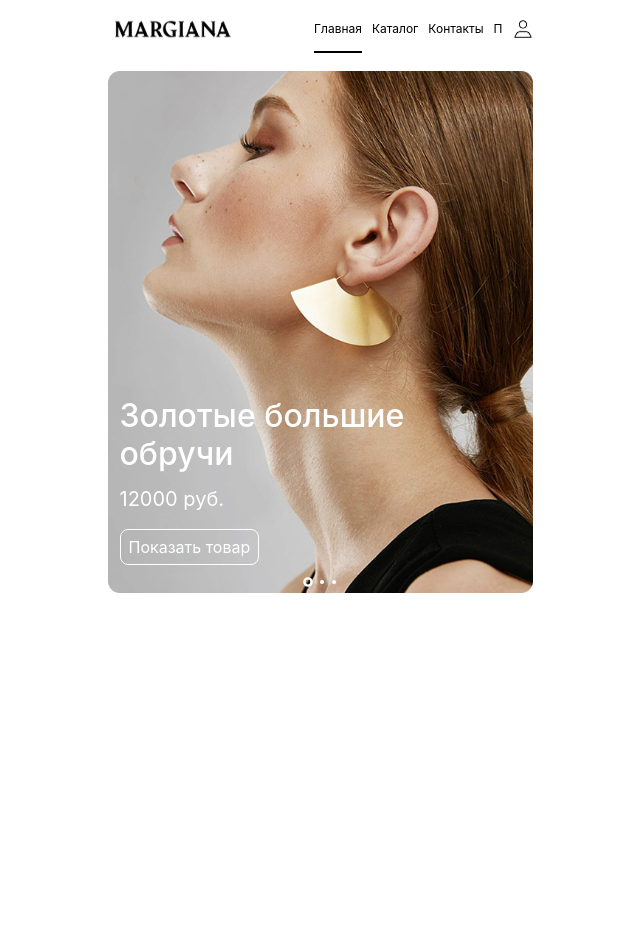
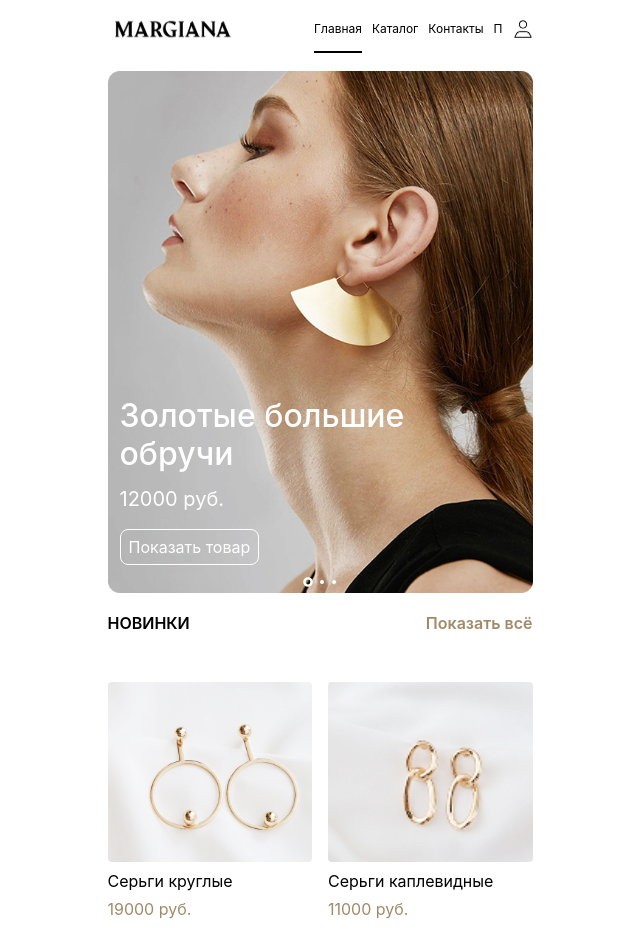
Before and after one commit to FulgrimPhoenix/margiana, a React (Vite) app: page / in a window 1280 px wide. Shown: the top 952 px of the page, without its empty margins (320-960 px from the left). Before the commit the page ends 800 px from the top, so only its background shows below. Built offline with nearby package versions, Linux system fonts and the light colour scheme; data requests are answered from the project's data file.

Commit message:
feat: develop main page

```diff
--- a/src/components/Carousel/Carousel.module.scss
+++ b/src/components/Carousel/Carousel.module.scss
@@ -3,9 +3,9 @@
 
 .carousel {
   padding: 0;
-  margin: 20px 0 0;
+  margin: 20px 0 10px;
   width: 100%;
-  padding-bottom: 20px;
+
   .slide {
     padding: 0;
     width: 100%;
--- a/src/components/ProductList/ProductList.tsx
+++ b/src/components/ProductList/ProductList.tsx
@@ -10,17 +10,21 @@ interface IProductList
   extends DetailedHTMLProps<
     HTMLAttributes<HTMLUListElement>,
     HTMLUListElement
-  > {}
+  > {
+  limit?: number;
+}
 
-const ProductList: FC<IProductList> = ({ ...props }) => {
+const ProductList: FC<IProductList> = ({ limit, ...props }) => {
   const { data = [], isLoading } = useGetProductsListQuery();
 
   if (isLoading) return <span>Loading...</span>;
   return (
     <ul className={clsx(style["product-list"])} {...props}>
-      {data.map((item: IProduct) => (
-        <ProductCard key={item.id} product={item} />
-      ))}
+      {data.map((item: IProduct, i) =>
+        !limit || i < limit ? (
+          <ProductCard key={item.id} product={item} />
+        ) : null
+      )}
     </ul>
   );
 };
--- /dev/null
+++ b/src/pages/Main/Main.module.scss
@@ -0,0 +1,16 @@
+@import "@/styles/abstracts/variables.scss";
+@import "@/styles/abstracts/mixins.scss";
+
+.main-page {
+  .block-title-container {
+    @include flex-between;
+  }
+  .block-title {
+    @include block-title(16px, 600, #000, 0px);
+  }
+  .block-title-link {
+    @include block-title(16px, 600, $primary-color, 0px);
+    text-decoration: none;
+    text-transform: none;
+  }
+}
--- a/src/pages/Main/Main.tsx
+++ b/src/pages/Main/Main.tsx
@@ -1,13 +1,23 @@
-import { Carousel } from "@/components";
+import { Carousel, ProductList } from "@/components";
+import clsx from "clsx";
 import { DetailedHTMLProps, DetailsHTMLAttributes, FC } from "react";
+import style from "./Main.module.scss";
+import { Link } from "react-router-dom";
 
 const Main: FC<
   DetailedHTMLProps<DetailsHTMLAttributes<HTMLDivElement>, HTMLDivElement>
 > = (props) => {
   return (
-    <main {...props}>
+    <div className={clsx(style["main-page"])} {...props}>
       <Carousel />
-    </main>
+      <div className={clsx(style["block-title-container"])}>
+        <h3 className={clsx(style["block-title"])}>Новинки</h3>
+        <Link to="/shop" className={clsx(style["block-title-link"])}>
+          Показать всё
+        </Link>
+      </div>
+      <ProductList limit={4} />
+    </div>
   );
 };
 
```
